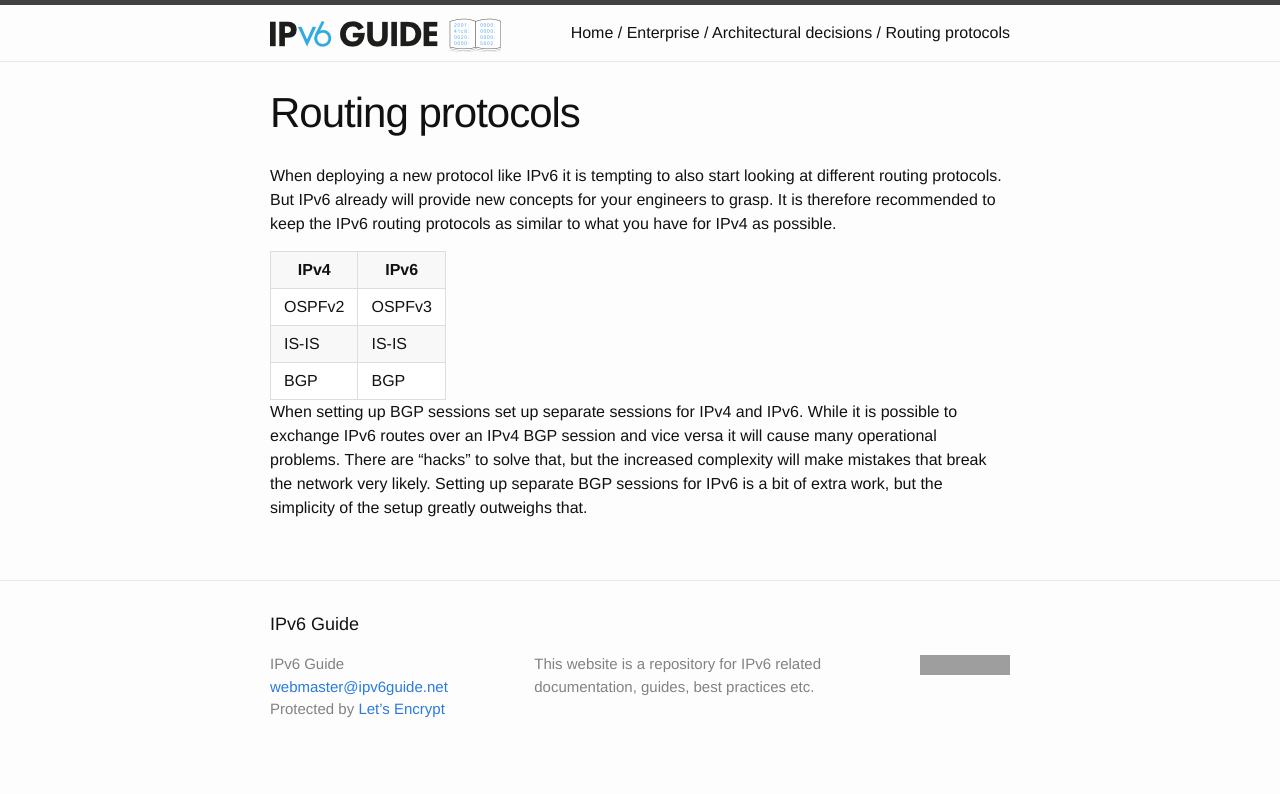
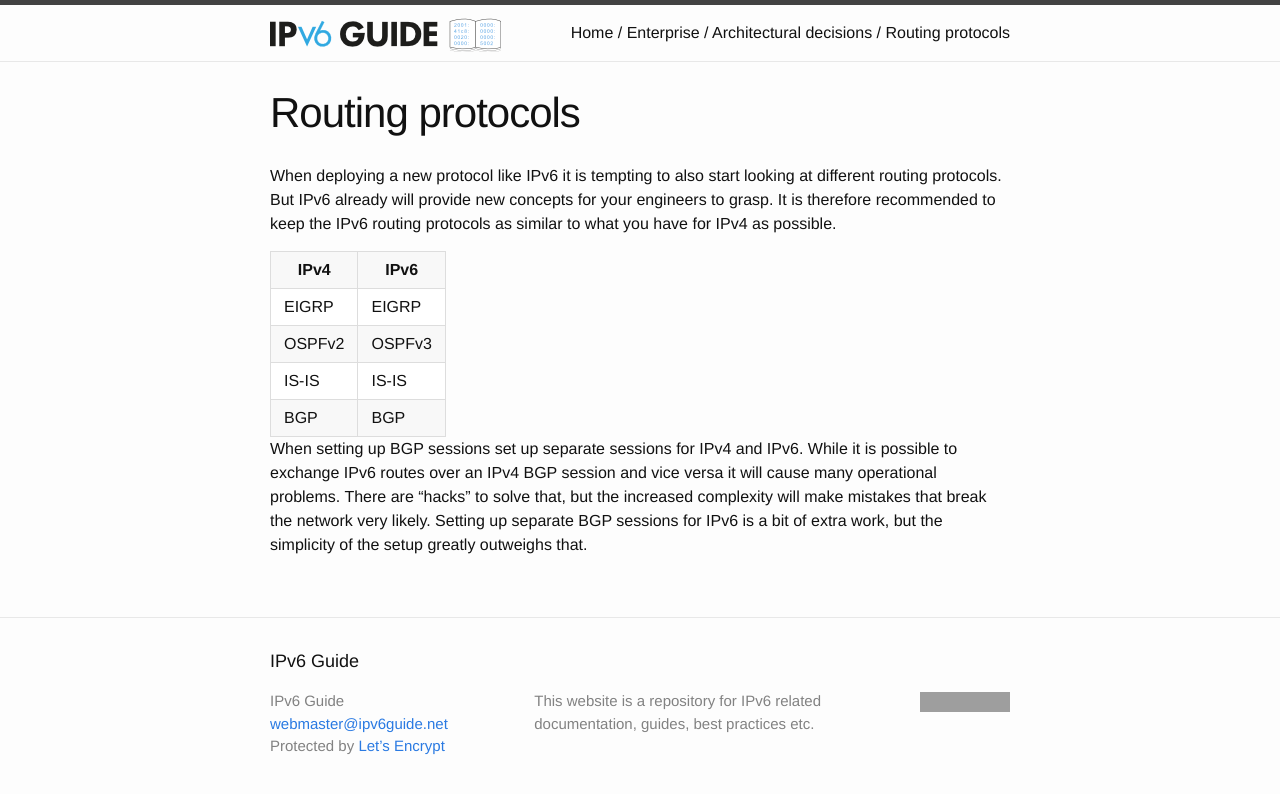
Before and after one commit to ipv6guide/ipv6guide.github.io, a Jekyll site: the page built from enterprise/architectural_decisions/routing_protocols.md, in a window 1280 px wide. Shown: the top 794 px of the page. Built offline with Jekyll 4.4.1, drawn with Linux system fonts in a browser that asks for light colours; grey boxes are pictures that could not be loaded.

Commit message:
Update routing_protocols.md
From what I see EIGRP is quite common in Enterprise networks

```diff
--- a/enterprise/architectural_decisions/routing_protocols.md
+++ b/enterprise/architectural_decisions/routing_protocols.md
@@ -9,6 +9,7 @@ protocols as similar to what you have for IPv4 as possible.
 
 |  IPv4  | IPv6   |
 | ------ | ------ |
+| EIGRP  | EIGRP  |
 | OSPFv2 | OSPFv3 |
 | IS-IS  | IS-IS  |
 | BGP    | BGP    |
```
